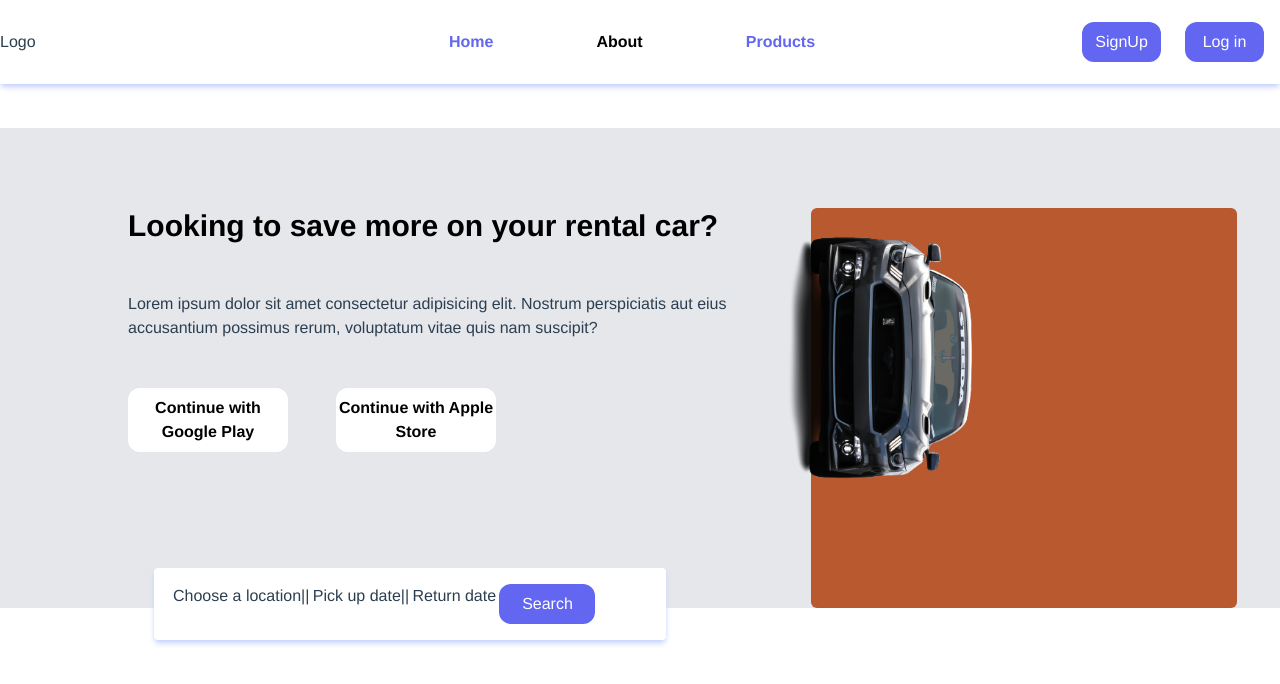
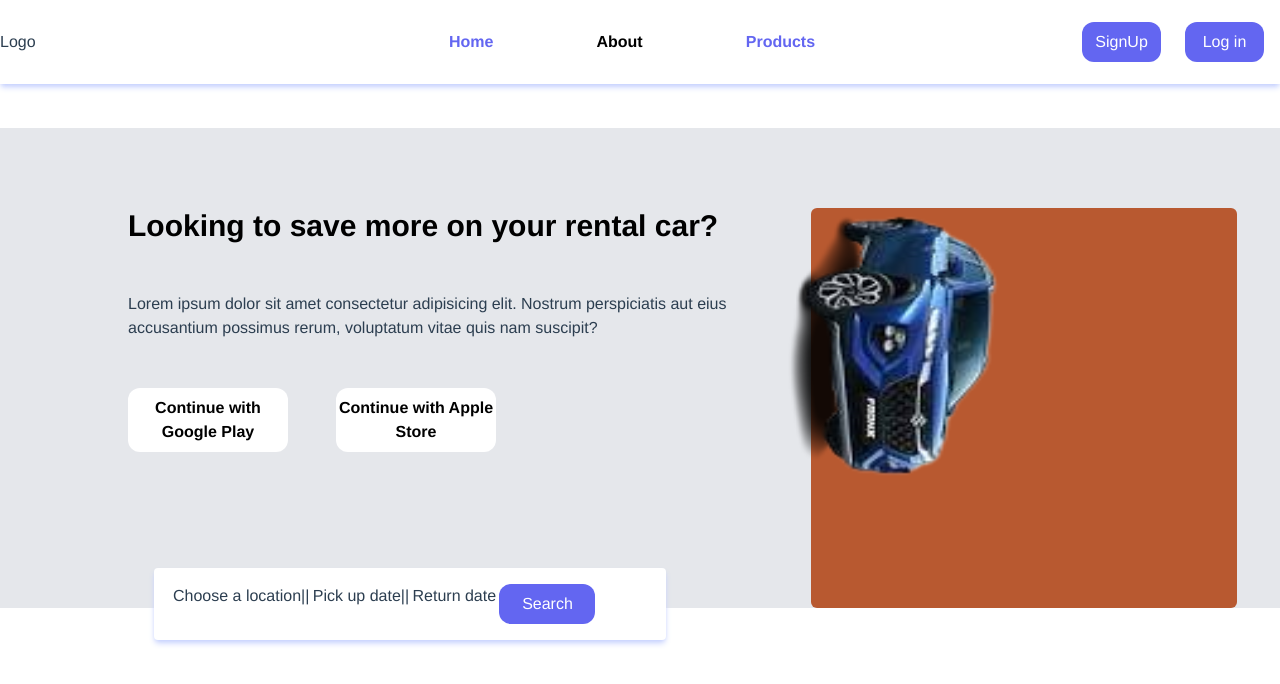
Before and after one commit to MuhireIghor/Rentals, a Vue app: page / in a window 1280 px wide. Shown: the top 684 px of the page. Built offline with nearby package versions, Linux system fonts and the light colour scheme; the HTML template or start-up script is replaced by a standard one.

Commit message:
[refactor]:Change of the background picture

```diff
--- a/src/views/HomeView.vue
+++ b/src/views/HomeView.vue
@@ -19,7 +19,7 @@
     </div>
     <div class="bg-[#b85930] h-[400px] w-1/3 mx-auto rounded-md relative">
       <img
-        src="../assets/car2.png"
+        src="../assets/car.png"
         class="w-full h-3/4 absolute -left-32 rotate-[90deg]"
       />
     </div>
```
